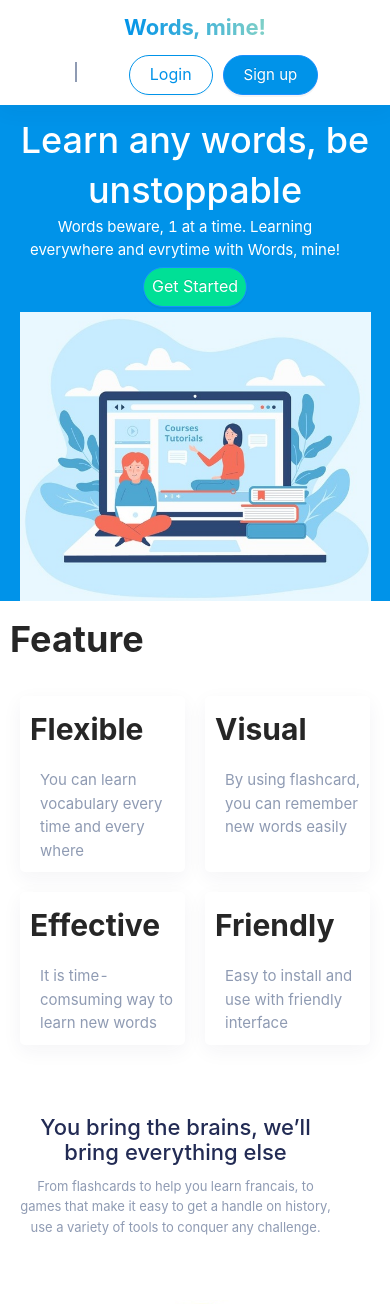
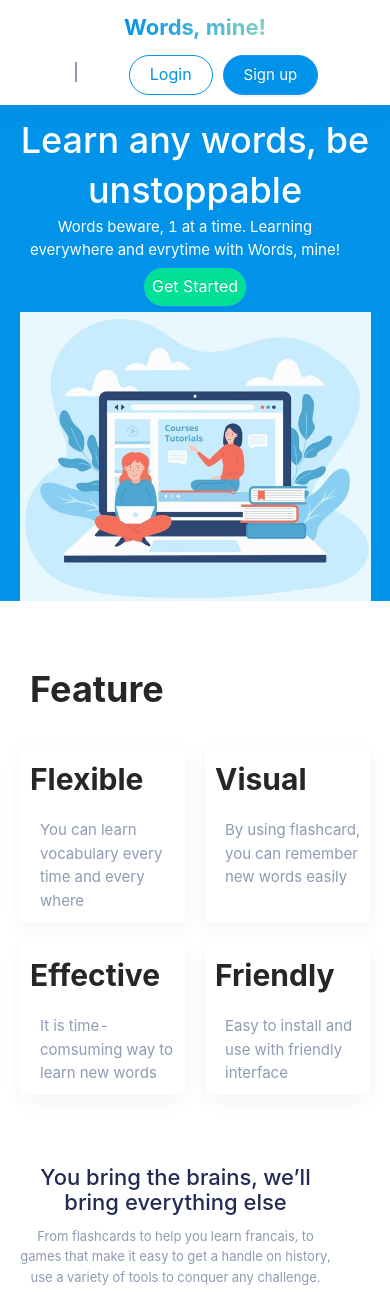
Before and after one commit to KieIO/wordsmine-landing-page, a React (Create React App) app: page / in a window 390 px wide. Shown: the top 1304 px of the page. Built offline with nearby package versions, Linux system fonts and the light colour scheme.

Commit message:
edit UI section feature

```diff
--- a/src/components/Feature/Feature.jsx
+++ b/src/components/Feature/Feature.jsx
@@ -29,7 +29,9 @@ const Feature = () => {
     ])
     return (
         <section className="feature u-padding-section">
-            <Heading>Feature</Heading>
+            <div className="feature__heading">
+                <Heading>Feature</Heading>
+            </div>
             <Row justify="center" align="center">
            {
                feature.map(item => (
--- a/src/components/Feature/_feature.scss
+++ b/src/components/Feature/_feature.scss
@@ -1,5 +1,6 @@
 // This is file feature.scss
 .feature {
+    margin-top: 8rem;
     align-content: stretch;
     &__item {
       padding: 1rem;
@@ -8,8 +9,12 @@
 
 @media only screen and (max-width: 579px) {
     .feature  {
+      margin-top: 5rem;
       position: relative;
       padding: 1rem;
+      &__heading {
+        padding-left: 2rem;
+      }
       &__item {
         width: 50%;
       }
```
